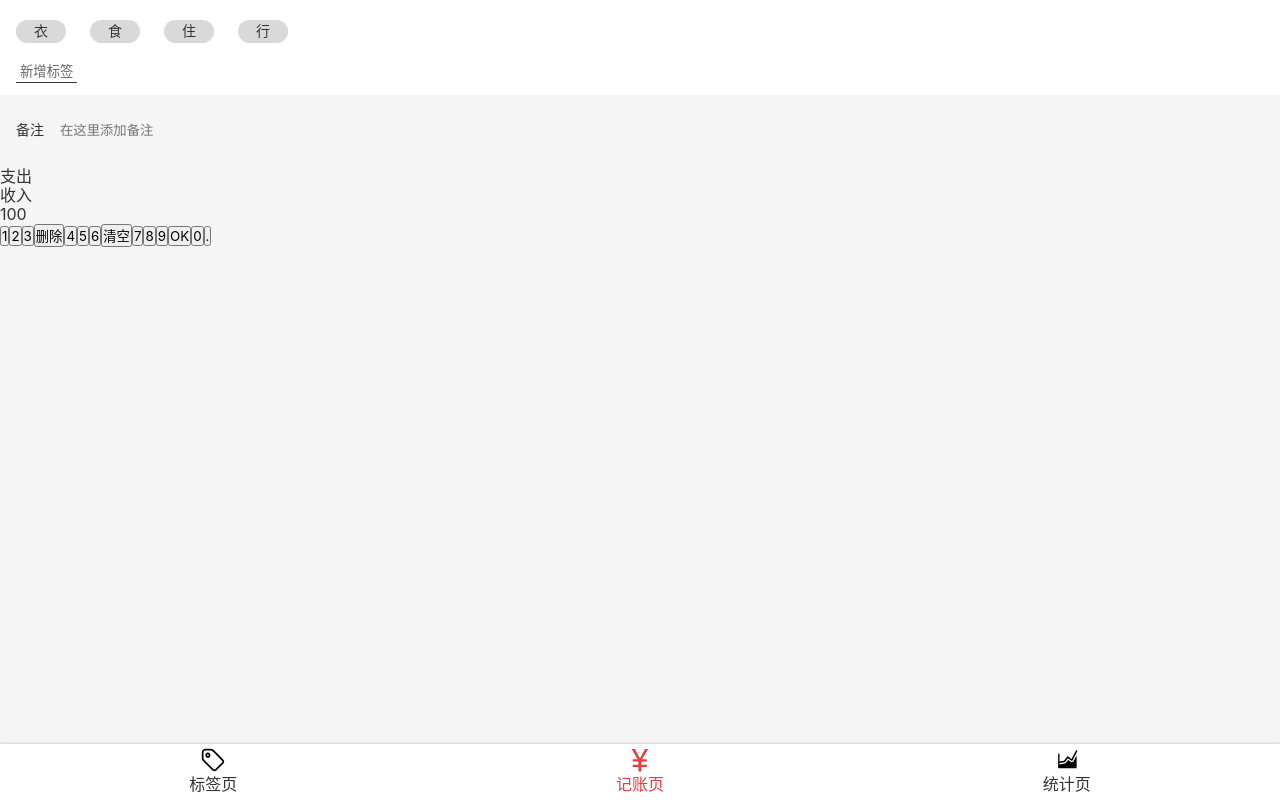
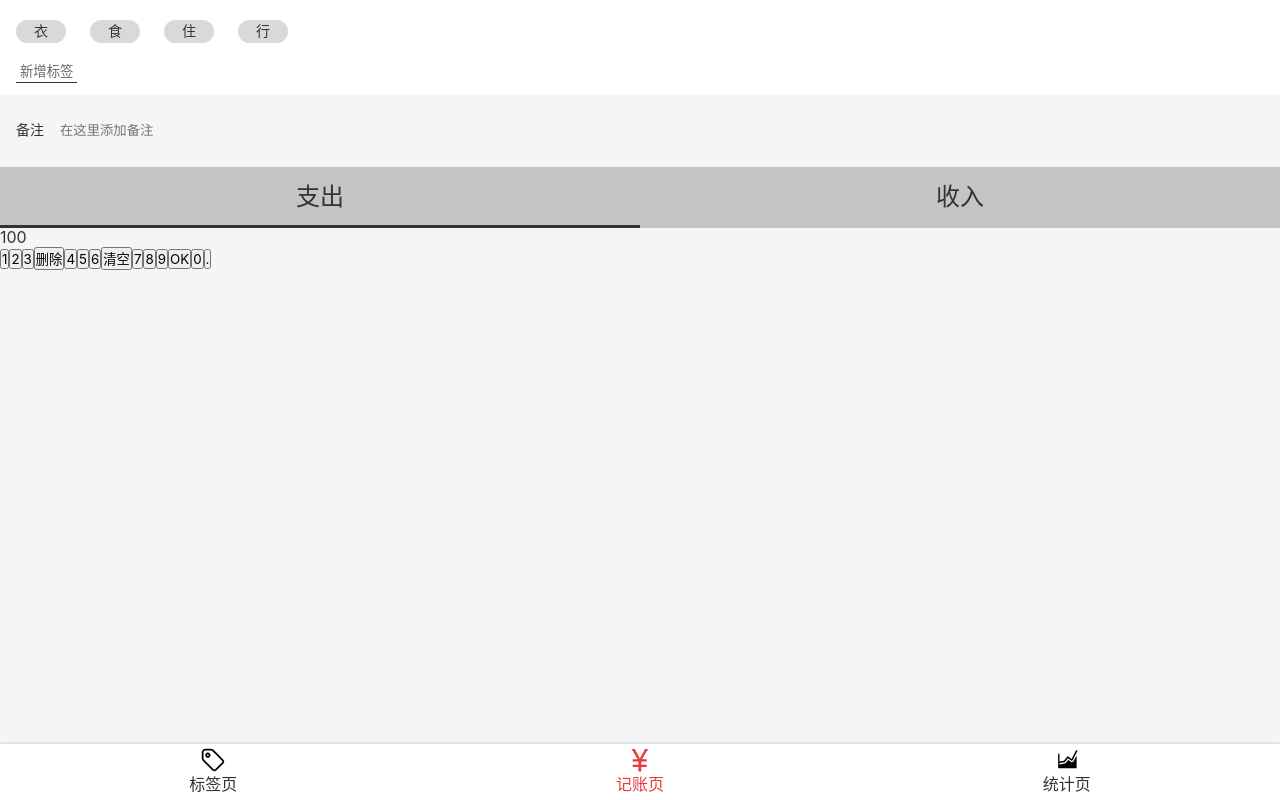
Before and after one commit to cqhaisenbao/guoguo-money, a React app: page /#/money in a window 1280 px wide. Built offline with nearby package versions, Linux system fonts and the light colour scheme.

Commit message:
Money.tsx > 类型 UI完成

```diff
--- a/src/components/Nav.tsx
+++ b/src/components/Nav.tsx
@@ -1,4 +1,5 @@
 import styled from "styled-components";
+// eslint-disable-next-line
 import {Link, NavLink} from "react-router-dom";
 import React from "react";
 import Icon from "./icon";
--- a/src/views/Money.tsx
+++ b/src/views/Money.tsx
@@ -34,7 +34,27 @@
 }
 `;
 const CategorySection = styled.section`
-
+  font-size: 24px;
+  >ul{
+  display: flex;
+  background:#c4c4c4 ;
+  >li{
+  width: 50%;
+  text-align: center;
+  padding: 16px 0;
+  position: relative;
+  &.selected::after{
+  content: '';
+  display: block;
+  height: 3px;
+  background: #333;
+  position: absolute;
+  bottom: 0;
+  width: 100%;
+  left: 0;
+  }
+  }
+  }
 `;
 const NumberPadSection = styled.section`
 
@@ -61,7 +81,7 @@
             </NotesSection>
             <CategorySection>
                 <ul>
-                    <li>支出</li>
+                    <li className="selected">支出</li>
                     <li>收入</li>
                 </ul>
             </CategorySection>
```
